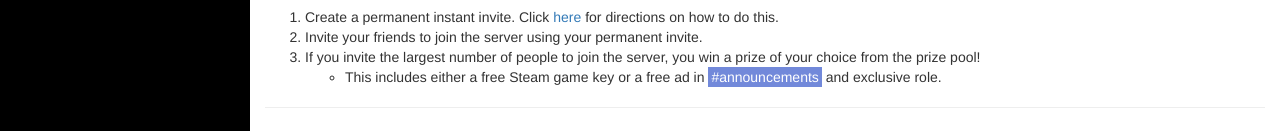
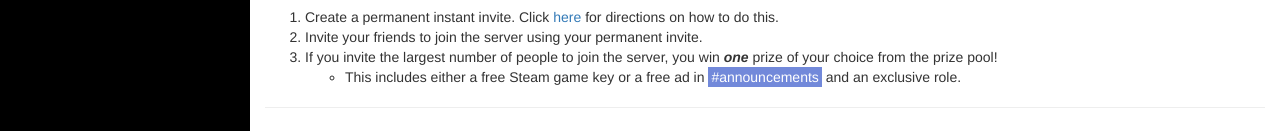
Before and after one commit to cataclysmdiscord/Contest, a website: page index.html in a window 1280 px wide. Shown: the part 264-395 px from the top of the page. Drawn offline with Linux system fonts and the light colour scheme.

Commit message:
Update index.html

```diff
--- a/index.html
+++ b/index.html
@@ -69,9 +69,9 @@
                             <li>Create a permanent instant invite. Click <a href="https://support.discordapp.com/hc/en-us/articles/208866998-Instant-Invite-101" target="_blank">here</a> for directions on how to do this.
                             </li>
                             <li>Invite your friends to join the server using your permanent invite.</li>
-                            <li>If you invite the largest number of people to join the server, you win a prize of your choice from the prize pool!</li>
+                            <li>If you invite the largest number of people to join the server, you win <strong><em>one</em></strong> prize of your choice from the prize pool!</li>
                             <ul>
-                                <li>This includes either a free Steam game key or a free ad in <span style="padding-left: 3px; padding-right: 3px; padding-top: 2px; padding-bottom: 2px; color: #ffffff; background: #7289da; transition: background-color 0.05s, color 0.05s;">#announcements</span> and exclusive role.</li>
+                                <li>This includes either a free Steam game key or a free ad in <span style="padding-left: 3px; padding-right: 3px; padding-top: 2px; padding-bottom: 2px; color: #ffffff; background: #7289da; transition: background-color 0.05s, color 0.05s;">#announcements</span> and an exclusive role.</li>
                             </ul>
                         </ol>
                         <hr>
```
